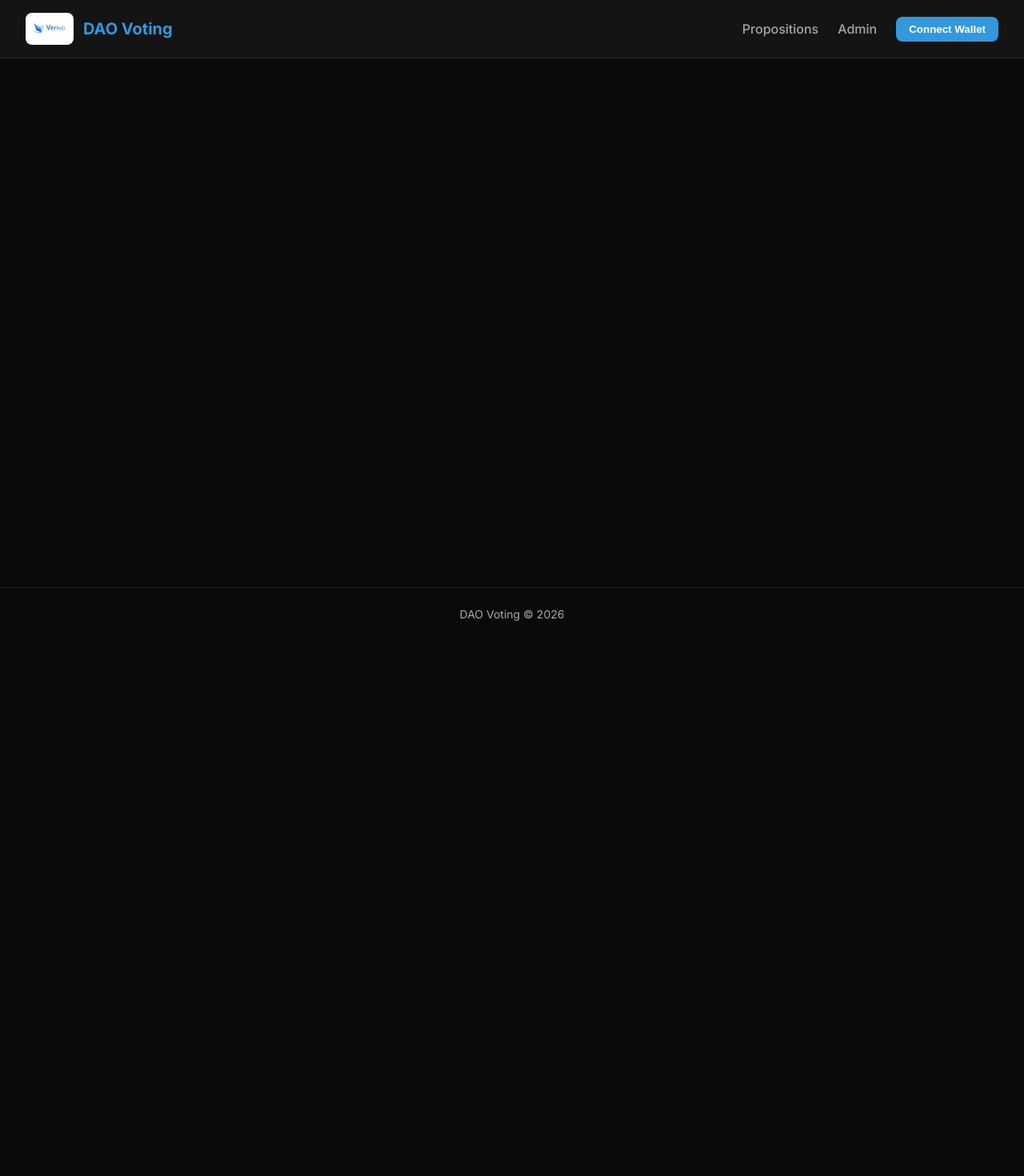
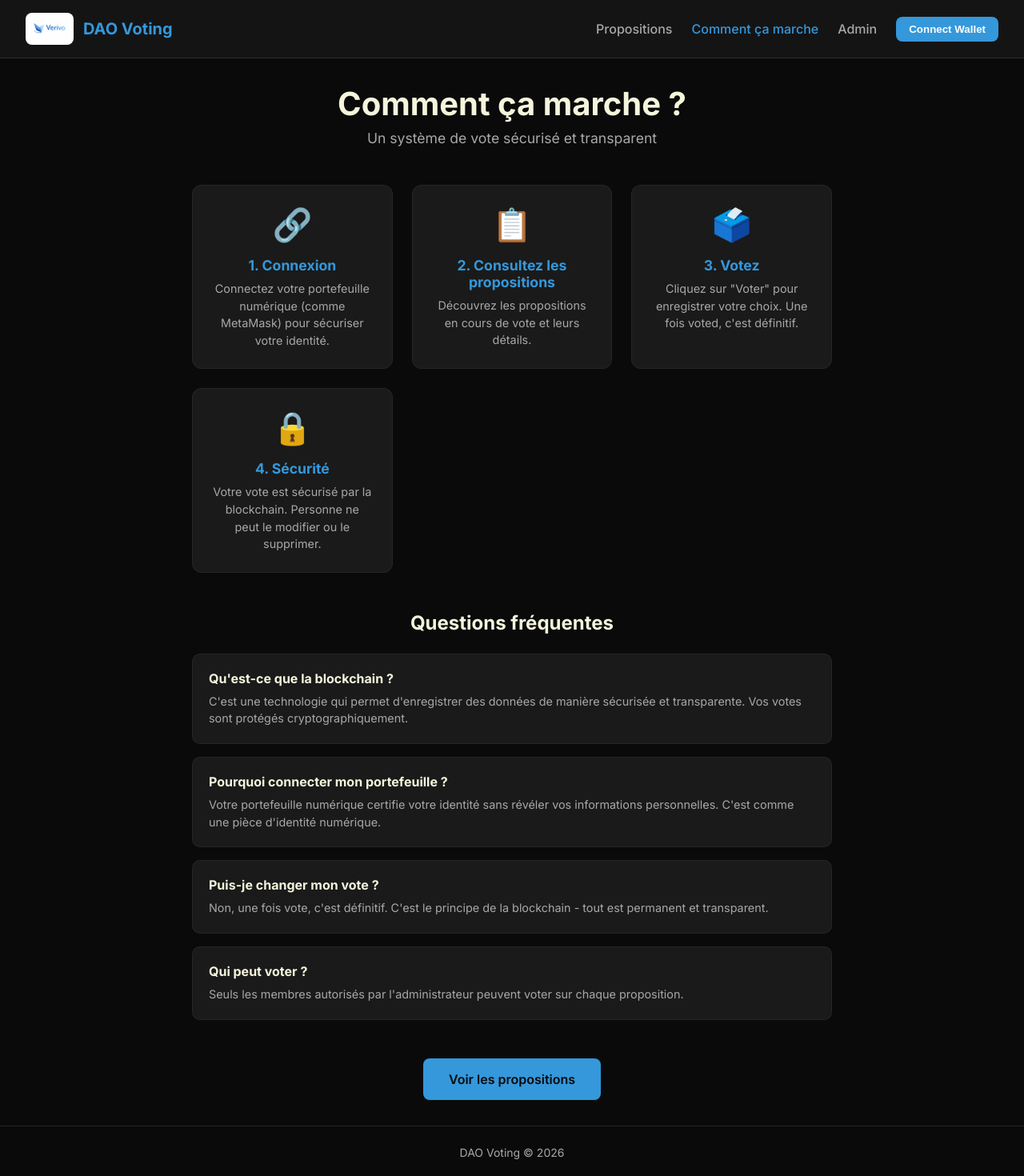
Before and after one commit to OpenExistence/Verivo, a Vue app in the folder frontend/: page /about in a window 1280 px wide. Shown: the top 1470 px of the page at 80% size. Before the commit the page ends 800 px from the top, so only its background shows below. Built offline with nearby package versions, Linux system fonts and the light colour scheme.

Commit message:
Add About page explaining how voting works for users

```diff
--- a/frontend/src/App.vue
+++ b/frontend/src/App.vue
@@ -7,6 +7,7 @@
       </div>
       <nav class="nav">
         <router-link to="/">Propositions</router-link>
+        <router-link to="/about">Comment ça marche</router-link>
         <router-link to="/admin">Admin</router-link>
         <button v-if="!account" @click="connectWallet" class="btn-connect">
           Connect Wallet
--- a/frontend/src/router/index.js
+++ b/frontend/src/router/index.js
@@ -1,9 +1,11 @@
 import { createRouter, createWebHistory } from 'vue-router'
 import Home from '../views/Home.vue'
+import About from '../views/About.vue'
 import Admin from '../views/Admin.vue'
 
 const routes = [
   { path: '/', name: 'Home', component: Home },
+  { path: '/about', name: 'About', component: About },
   { path: '/admin', name: 'Admin', component: Admin }
 ]
 
--- /dev/null
+++ b/frontend/src/views/About.vue
@@ -0,0 +1,167 @@
+<template>
+  <div class="about">
+    <div class="page-header">
+      <h1>Comment ça marche ?</h1>
+      <p class="subtitle">Un système de vote sécurisé et transparent</p>
+    </div>
+
+    <div class="steps">
+      <div class="step">
+        <div class="step-icon">🔗</div>
+        <h2>1. Connexion</h2>
+        <p>Connectez votre portefeuille numérique (comme MetaMask) pour sécuriser votre identité.</p>
+      </div>
+
+      <div class="step">
+        <div class="step-icon">📋</div>
+        <h2>2. Consultez les propositions</h2>
+        <p>Découvrez les propositions en cours de vote et leurs détails.</p>
+      </div>
+
+      <div class="step">
+        <div class="step-icon">🗳️</div>
+        <h2>3. Votez</h2>
+        <p>Cliquez sur "Voter" pour enregistrer votre choix. Une fois voted, c'est définitif.</p>
+      </div>
+
+      <div class="step">
+        <div class="step-icon">🔒</div>
+        <h2>4. Sécurité</h2>
+        <p>Votre vote est sécurisé par la blockchain. Personne ne peut le modifier ou le supprimer.</p>
+      </div>
+    </div>
+
+    <div class="faq">
+      <h2>Questions fréquentes</h2>
+
+      <div class="faq-item">
+        <h3>Qu'est-ce que la blockchain ?</h3>
+        <p>C'est une technologie qui permet d'enregistrer des données de manière sécurisée et transparente. Vos votes sont protégés cryptographiquement.</p>
+      </div>
+
+      <div class="faq-item">
+        <h3>Pourquoi connecter mon portefeuille ?</h3>
+        <p>Votre portefeuille numérique certifie votre identité sans révéler vos informations personnelles. C'est comme une pièce d'identité numérique.</p>
+      </div>
+
+      <div class="faq-item">
+        <h3>Puis-je changer mon vote ?</h3>
+        <p>Non, une fois vote, c'est définitif. C'est le principe de la blockchain - tout est permanent et transparent.</p>
+      </div>
+
+      <div class="faq-item">
+        <h3>Qui peut voter ?</h3>
+        <p>Seuls les membres autorisés par l'administrateur peuvent voter sur chaque proposition.</p>
+      </div>
+    </div>
+
+    <div class="cta">
+      <router-link to="/" class="btn-primary">
+        Voir les propositions
+      </router-link>
+    </div>
+  </div>
+</template>
+
+<style scoped>
+.about {
+  max-width: 800px;
+  margin: 0 auto;
+}
+
+.page-header {
+  text-align: center;
+  margin-bottom: 3rem;
+}
+
+.page-header h1 {
+  font-size: 2.5rem;
+  margin-bottom: 0.5rem;
+}
+
+.subtitle {
+  color: var(--text-muted);
+  font-size: 1.1rem;
+}
+
+.steps {
+  display: grid;
+  grid-template-columns: repeat(auto-fit, minmax(200px, 1fr));
+  gap: 1.5rem;
+  margin-bottom: 3rem;
+}
+
+.step {
+  background: var(--card-bg);
+  padding: 1.5rem;
+  border-radius: 12px;
+  text-align: center;
+  border: 1px solid rgba(255,255,255,0.05);
+}
+
+.step-icon {
+  font-size: 2.5rem;
+  margin-bottom: 1rem;
+}
+
+.step h2 {
+  font-size: 1.1rem;
+  margin-bottom: 0.5rem;
+  color: var(--accent);
+}
+
+.step p {
+  color: var(--text-muted);
+  font-size: 0.9rem;
+  line-height: 1.5;
+}
+
+.faq {
+  margin-bottom: 3rem;
+}
+
+.faq h2 {
+  font-size: 1.5rem;
+  margin-bottom: 1.5rem;
+  text-align: center;
+}
+
+.faq-item {
+  background: var(--card-bg);
+  padding: 1.25rem;
+  border-radius: 10px;
+  margin-bottom: 1rem;
+  border: 1px solid rgba(255,255,255,0.05);
+}
+
+.faq-item h3 {
+  font-size: 1rem;
+  margin-bottom: 0.5rem;
+  color: var(--text);
+}
+
+.faq-item p {
+  color: var(--text-muted);
+  font-size: 0.9rem;
+  line-height: 1.5;
+}
+
+.cta {
+  text-align: center;
+}
+
+.btn-primary {
+  display: inline-block;
+  background: var(--accent);
+  color: #0a0a0a;
+  padding: 1rem 2rem;
+  border-radius: 8px;
+  font-weight: 600;
+  text-decoration: none;
+  transition: opacity 0.2s;
+}
+
+.btn-primary:hover {
+  opacity: 0.9;
+}
+</style>
```
